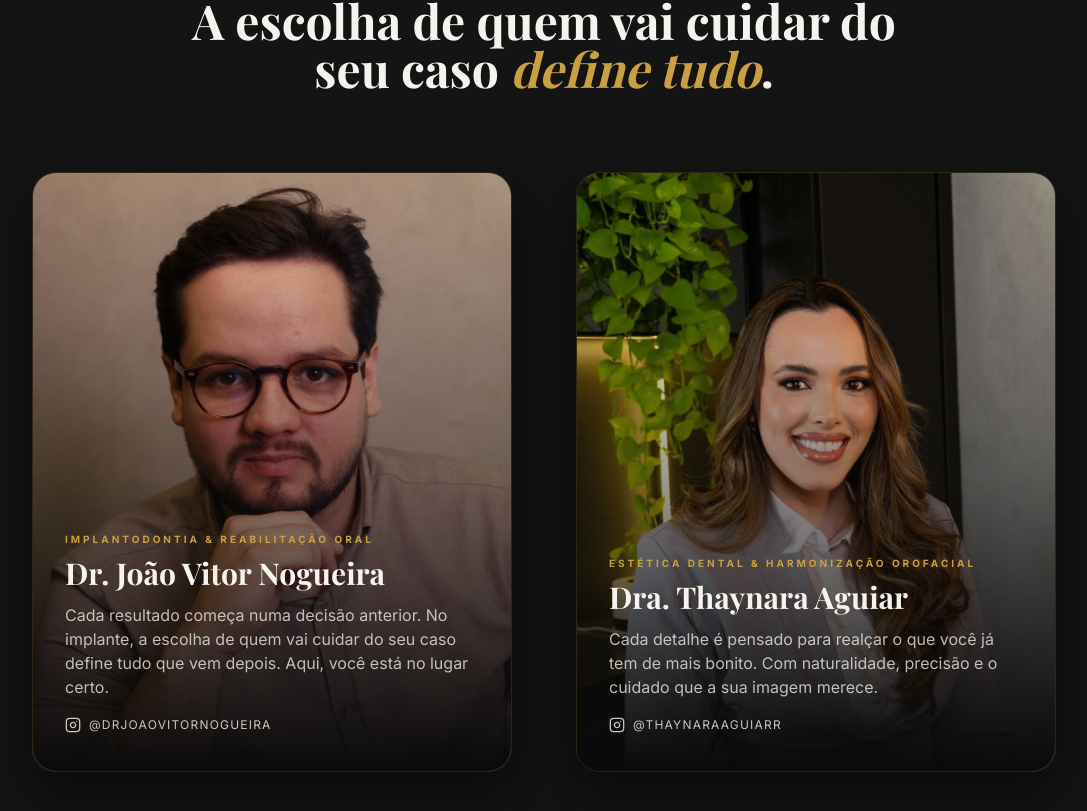
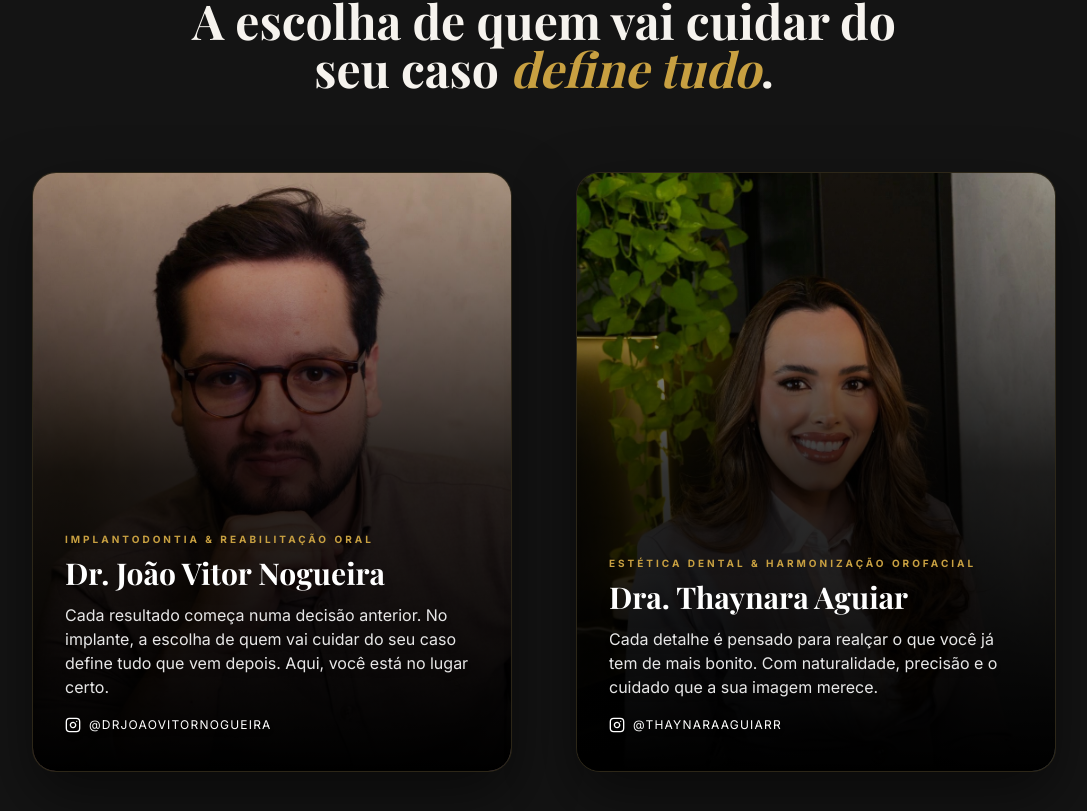
Before and after one commit to rodrigocr0/nobleclinic, a React (Vite) app: page / in a window 1280 px wide. Shown: the part 2828-3639 px from the top of the page, without its empty margins (96-1183 px from the left). Built offline with nearby package versions, Linux system fonts and the light colour scheme; the HTML template or start-up script is replaced by a standard one.

Commit message:
style: improved text contrast over images in TeamSection

```diff
--- a/src/components/natalia/TeamSection.tsx
+++ b/src/components/natalia/TeamSection.tsx
@@ -60,23 +60,23 @@ export function TeamSection() {
                   width={800}
                   height={1024}
                 />
-                <div className="absolute inset-0 bg-gradient-to-t from-noir via-noir/40 to-transparent" />
+                <div className="absolute inset-0 bg-gradient-to-t from-black via-black/80 to-transparent" />
 
                 <div className="absolute inset-x-0 bottom-0 p-6 sm:p-8">
-                  <p className="text-gold font-body text-[10px] uppercase tracking-[0.3em] font-bold mb-2">
+                  <p className="text-gold font-body text-[10px] uppercase tracking-[0.3em] font-bold mb-2 drop-shadow-md">
                     {member.role}
                   </p>
-                  <h3 className="font-display text-2xl sm:text-3xl font-bold text-foreground mb-3 leading-tight">
+                  <h3 className="font-display text-2xl sm:text-3xl font-bold text-white mb-3 leading-tight drop-shadow-lg">
                     {member.name}
                   </h3>
-                  <p className="font-body text-sm sm:text-base text-foreground/75 leading-relaxed mb-4">
+                  <p className="font-body text-sm sm:text-base text-white/90 leading-relaxed mb-4 drop-shadow-md">
                     {member.bio}
                   </p>
                   <a
                     href={member.instagram}
                     target="_blank"
                     rel="noopener noreferrer"
-                    className="inline-flex items-center gap-2 text-foreground/80 hover:text-gold transition-colors text-xs font-body uppercase tracking-widest"
+                    className="inline-flex items-center gap-2 text-white hover:text-gold transition-colors text-xs font-body uppercase tracking-widest drop-shadow-md"
                   >
                     <Instagram className="w-4 h-4" /> {member.handle}
                   </a>
```
